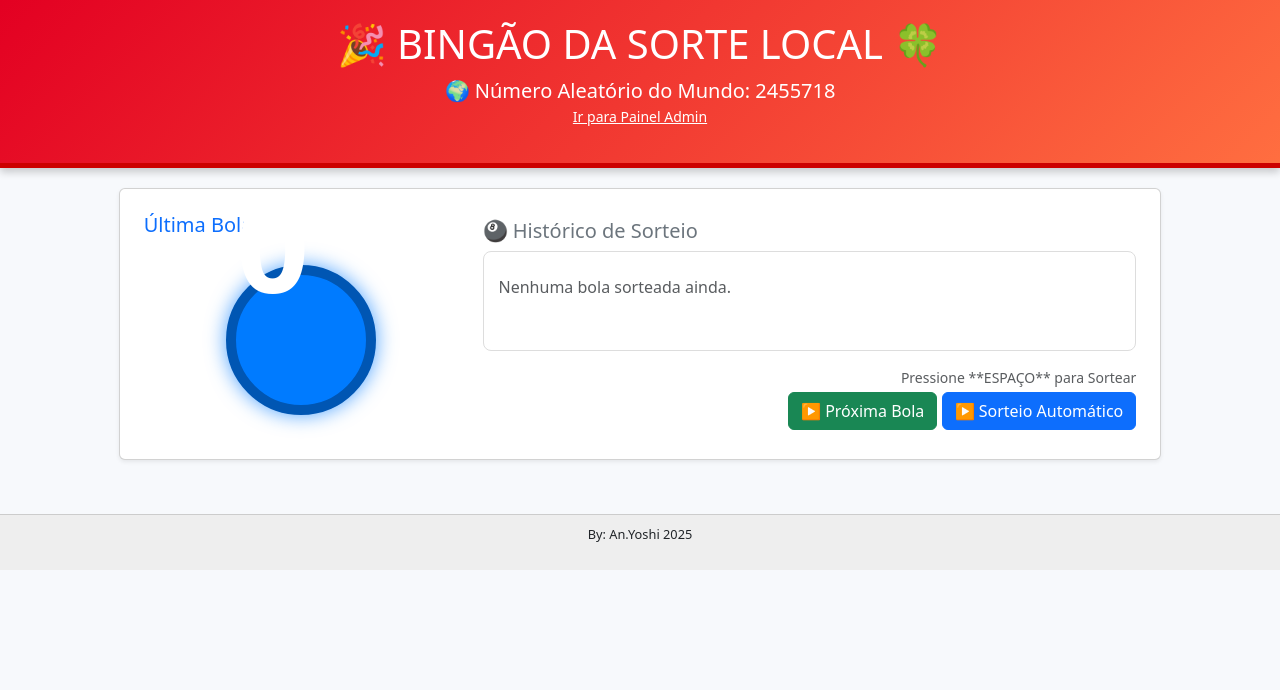
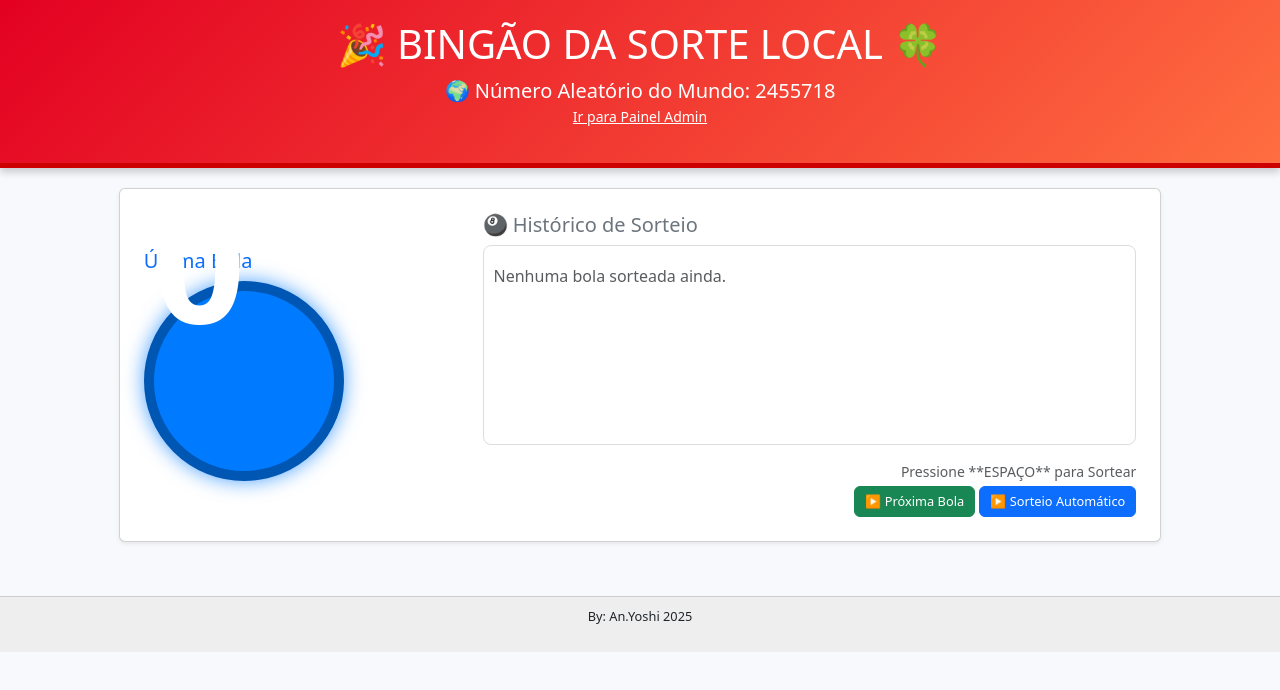
Before and after one commit to andersomyoshi/B1NGO, a plain HTML site: page index.html in a window 1280 px wide. Drawn offline with nearby package versions, Linux system fonts and the light colour scheme.

Commit message:
Update style.css

```diff
--- a/style.css
+++ b/style.css
@@ -12,19 +12,20 @@ body {
     border-bottom: 5px solid #c00;
 }
 
+/* Estilo da Bola Sorteadora no Canto Esquerdo (AUMENTADO) */
 #ultima-bola {
-    font-size: 8rem;
+    font-size: 10rem; /* AUMENTADO */
     font-weight: bold;
     color: white;
     background-color: #007bff;
     border: 10px solid #0056b3;
     border-radius: 50%;
-    width: 150px;
-    height: 150px;
+    width: 200px; /* AUMENTADO */
+    height: 200px; /* AUMENTADO */
     display: flex;
     justify-content: center;
     align-items: center;
-    margin: 20px auto;
+    margin: 0;
     box-shadow: 0 0 20px rgba(0, 123, 255, 0.7);
     transition: transform 0.1s ease-in-out;
 }
@@ -44,8 +45,8 @@ body {
     background-color: #fff;
     border: 1px solid #ddd;
     border-radius: 8px;
-    padding: 15px;
-    min-height: 100px;
+    padding: 10px;
+    min-height: 200px; /* AUMENTADO para maior histórico */
 }
 
 .bola-sorteada-item {
@@ -71,6 +72,11 @@ body {
     border-radius: 5px;
 }
 
+.btn-small-control {
+    font-size: 0.8rem;
+    padding: 5px 10px;
+}
+
 footer {
     padding: 10px 0;
     margin-top: 30px;
```
